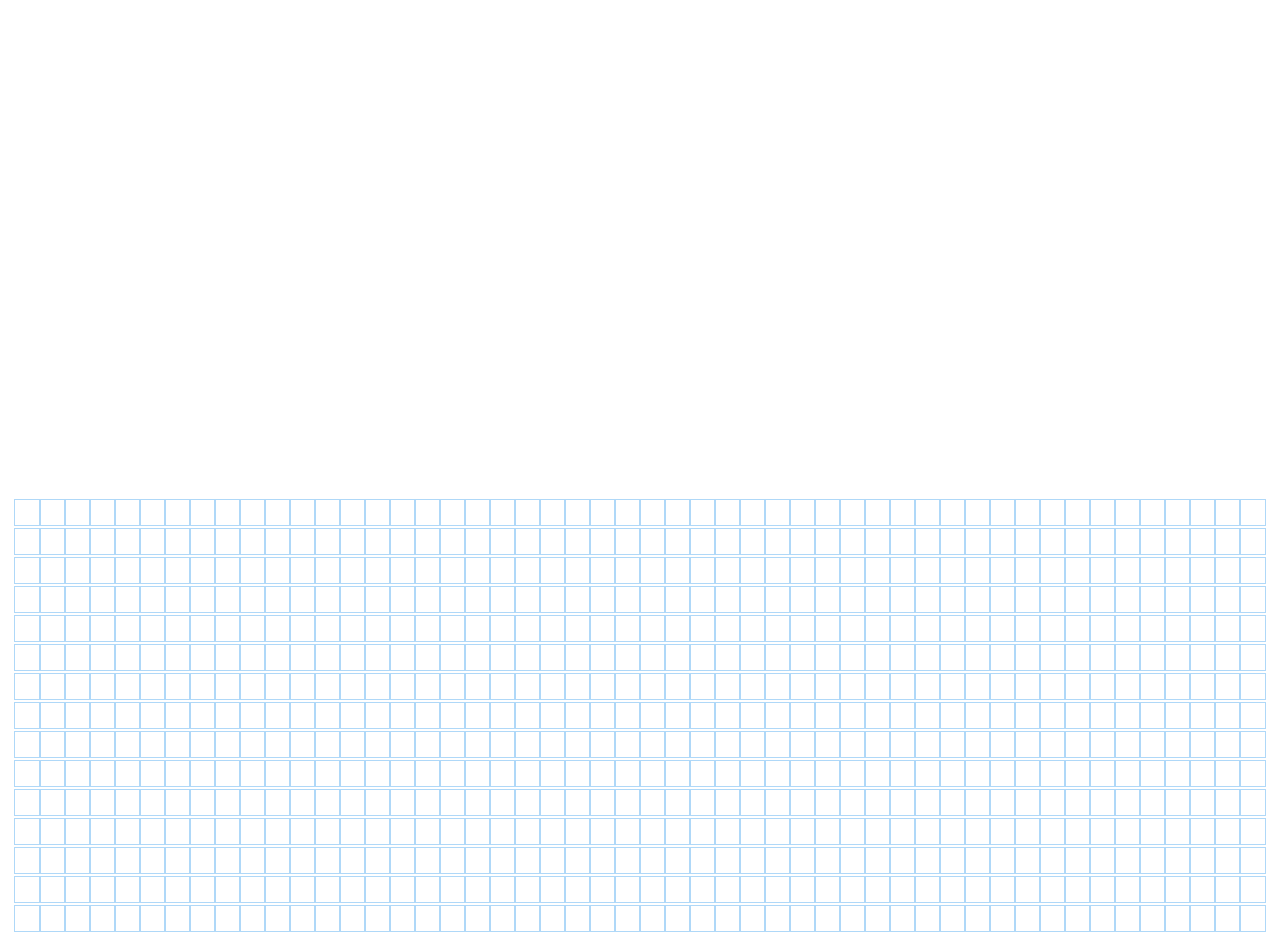
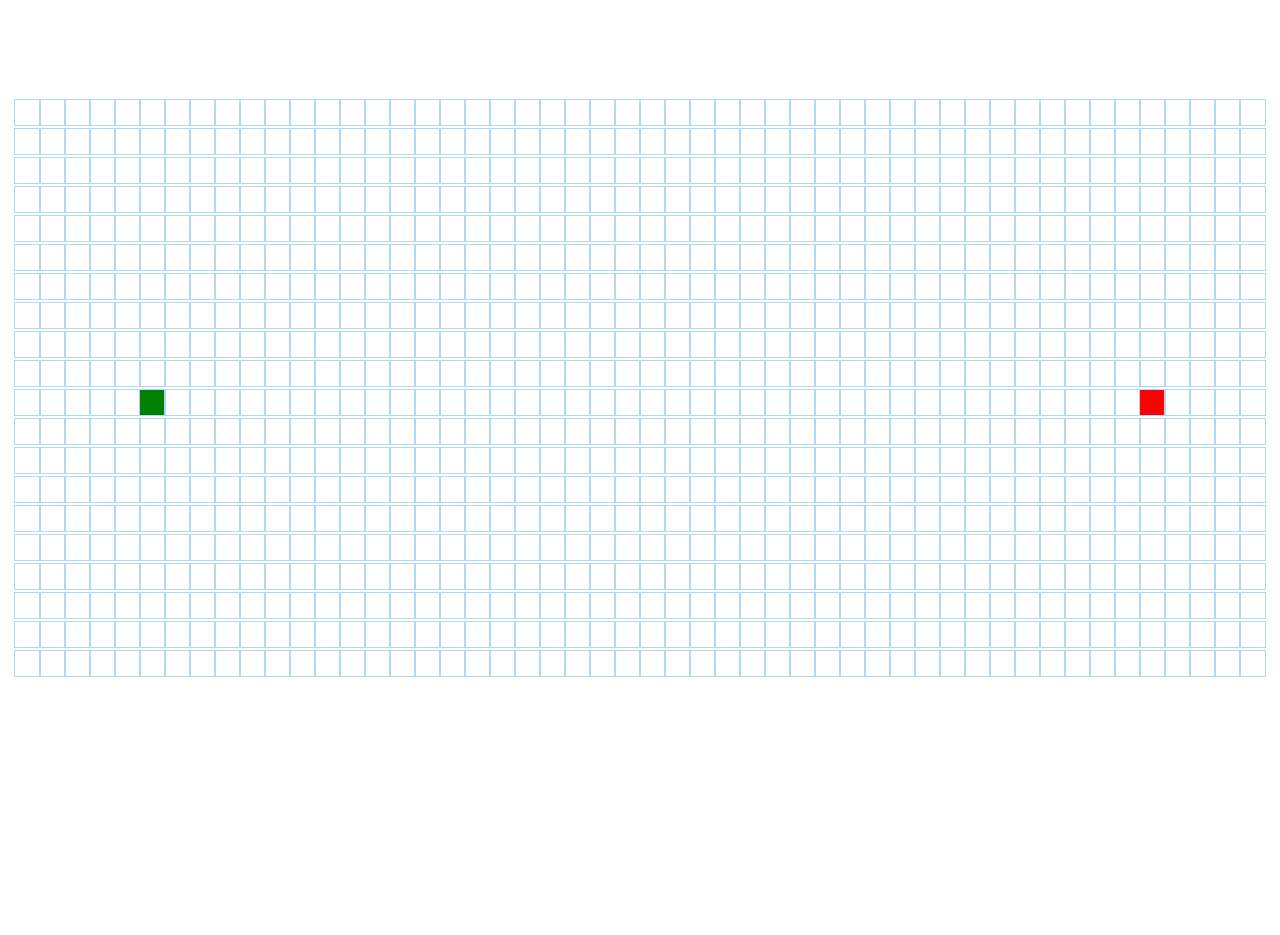
Before and after one commit to Shivangi1701/Path-Sense, a React (Create React App) app: page / in a window 1280 px wide. After the commit the page ends 800 px from the top, so only its background shows below. Built offline with nearby package versions, Linux system fonts and the light colour scheme.

Commit message:
grid ready

```diff
--- a/src/App.js
+++ b/src/App.js
@@ -1,5 +1,5 @@
 import "./App.css";
-import PathFindingVisualizer from "./PathFindingVisualizer/PathFindingVisualizer";
+import PathFindingVisualizer from "./components/PathFindingVisualizer/PathFindingVisualizer";
 function App() {
   return (
     <div className="App">
--- a/src/PathFindingVisualizer/Node/Node.jsx
+++ /dev/null
@@ -1,15 +0,0 @@
-import React, { Component } from 'react'
-import "./Node.css";
-
-export default class Node extends Component{
-    constructor(props){
-        super(props);
-        this.state = {};
-    }
-
-    render() {
-        return (
-            <div className="node"></div>
-        )
-    }
-}
--- a/src/PathFindingVisualizer/PathFindingVisualizer.css
+++ /dev/null
@@ -1,3 +0,0 @@
-.grid {
-    margin: 500px 0px 0px;
-}
--- a/src/PathFindingVisualizer/PathFindingVisualizer.jsx
+++ /dev/null
@@ -1,39 +0,0 @@
-import React, { Component } from 'react';
-import "./PathFindingVisualizer.css";
-import Node from "./Node/Node";
-
-export default class PathFindingVisualizer extends Component {
-    constructor(props){
-        super(props);
-        this.state = {
-            nodes: [],
-        };
-    }
-
-    componentDidMount() {
-        const nodes = [];
-        for(let row = 0; row < 15; row++){
-            const currentRow = [];
-            for(let col = 0; col < 50; col++){
-                currentRow.push([]);
-            }
-            nodes.push(currentRow);
-        }
-        this.setState({nodes});
-    }
-
-    render() {
-        const {nodes} = this.state;
-        console.log({nodes});
-
-        return(
-            <div className='grid'>
-                {nodes.map((row, rowIdx) => {
-                    return <div>
-                        {row.map((node, nodeIdx) => <Node></Node>)}
-                    </div>
-                })}
-            </div>
-        )
-    }
-}
--- /dev/null
+++ b/src/components/Node/Node.jsx
@@ -0,0 +1,22 @@
+import React, { Component } from 'react'
+import "./Node.css";
+
+export default class Node extends Component{
+    constructor(props){
+        super(props);
+        this.state = {};
+    }
+
+    render() {
+        const {isStart, isFinish} = this.props;
+        const extraClassName = isFinish ? 'node-finish' : isStart ? 'node-start' : '';
+        return (
+            <div className={`node ${extraClassName}`}></div>
+        )
+    }
+}
+
+export const DEFAULT_NODE = {
+    row: 0,
+    col: 0,
+}
--- /dev/null
+++ b/src/components/PathFindingVisualizer/PathFindingVisualizer.css
@@ -0,0 +1,3 @@
+.grid {
+    margin: 100px 0px 0px;
+}
--- /dev/null
+++ b/src/components/PathFindingVisualizer/PathFindingVisualizer.jsx
@@ -0,0 +1,61 @@
+import React, { Component } from "react";
+import "./PathFindingVisualizer.css";
+import Node from "../Node/Node";
+
+export default class PathFindingVisualizer extends Component {
+  // js class that extends Component
+  constructor(props) {
+    super(props); // it initializes state of the component
+    this.state = {
+      // by assigning initial value to the
+      nodes: [], // nodes property
+    };
+  }
+
+  componentDidMount() {
+    // lifecycle method  called after component is rendered to DOM
+    const nodes = []; // 2D array
+    for (let row = 0; row < 20; row++) {
+      const currentRow = [];
+      for (let col = 0; col < 50; col++) {
+        const currentNode = { // new object is created representing single node
+          col, // properties such as col row
+          row,
+          isStart: row === 10 && col === 5, // indicating if node is a start node
+          isFinish: row === 10 && col === 45, // indicating if node is a finish node
+        };
+        currentRow.push(currentNode); // obj pushed into row array
+      }
+      nodes.push(currentRow); // rows pushed to 2D array
+    }
+    this.setState({ nodes }); // nodes array is set as the new state of component
+  }
+
+  render() {
+    const { nodes } = this.state; // extract nodes array from component's state
+    console.log({ nodes });
+
+    return (
+      <div className="grid">
+        {nodes.map((row, rowIdx) => {
+          // map over each row in node & then over each node
+          return (
+            <div key={rowIdx}>
+              {row.map((node, nodeIdx) => {
+                const { isStart, isFinish } = node;
+                return (
+                    <Node
+                        key={nodeIdx}
+                        isStart={isStart} // extract isStart & isFinsh properties of a node
+                        isFinish={isFinish}
+                        test={"foo"}
+                    ></Node>
+                );
+              })}
+            </div>
+          );
+        })}
+      </div>
+    );
+  }
+}
```
Also changed, not shown: src/components/Node/Node.css (renamed from src/PathFindingVisualizer/Node/Node.css).
